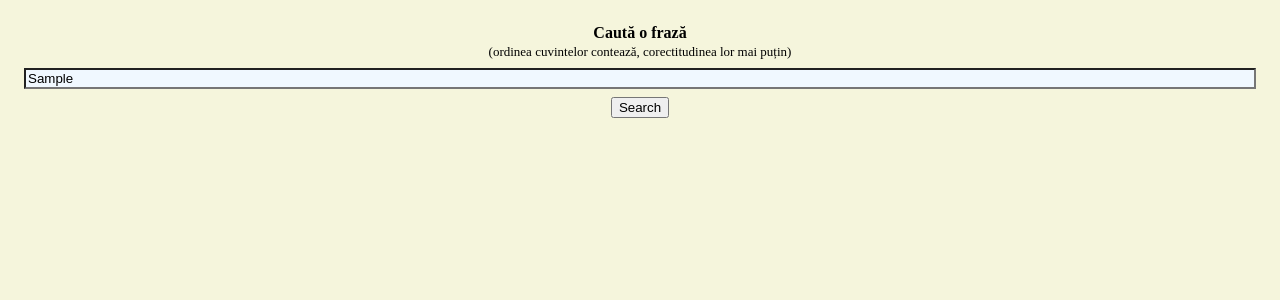
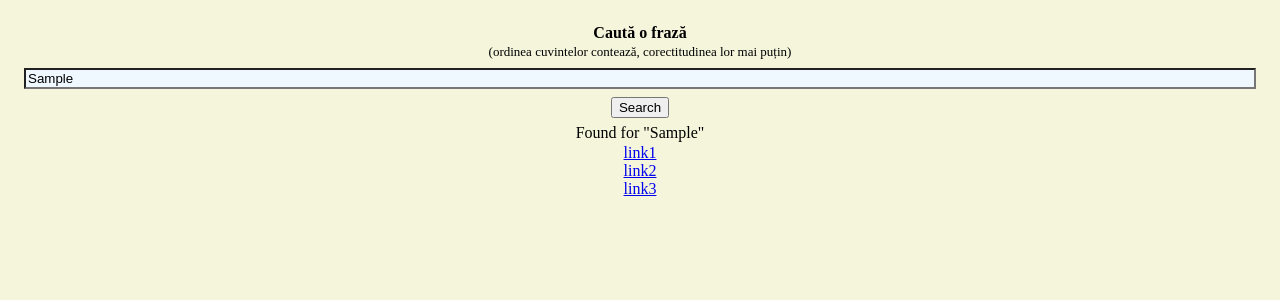
Before and after one commit to adrhc/autorizatii-de-construire-certificate-de-urbanism-ui, a React (Vite) app: page / in a window 1280 px wide. Both pictures are taken after typing "Sample" into the empty fields and a click on the button "Search". Shown: the top 300 px of the page. Built offline with nearby package versions, Linux system fonts and the light colour scheme.

Commit message:
links.css

```diff
--- a/package.json
+++ b/package.json
@@ -11,6 +11,7 @@
     "format": "prettier --write ./src"
   },
   "dependencies": {
+    "lodash": "^4.17.21",
     "react": "^18.2.0",
     "react-dom": "^18.2.0"
   },
--- a/src/App.tsx
+++ b/src/App.tsx
@@ -1,8 +1,25 @@
 import { useState } from 'react';
+import search from './lib/search';
+import Links, { LinksParams } from './ui/links';
 import './App.css';
 
 function App() {
   const [query, setQuery] = useState('');
+  const [linksParams, setLinksParams] = useState({} as LinksParams);
+
+  /*useEffect(() => {
+    !!query && search(query).then((it) => setLinks(it));
+  }, [query]);*/
+
+  // https://www.carlrippon.com/using-lodash-debounce-with-react-and-ts/
+  /*const debouncedSearch = debounce((query: string) => {
+    !!query && search(query).then((it) => setLinks(it));
+  }, 300);*/
+
+  function onSearch() {
+    setLinksParams({ query: '' } as LinksParams);
+    !!query && search(query).then((links) => setLinksParams({ query, links }));
+  }
 
   return (
     <>
@@ -18,9 +35,10 @@ function App() {
           onChange={(e) => setQuery(e.target.value)}
         />
       </div>
-      <button className="search" onClick={() => alert(query)}>
+      <button className="search" onClick={onSearch}>
         Search
       </button>
+      <Links query={linksParams.query} links={linksParams.links} />
     </>
   );
 }
--- /dev/null
+++ b/src/lib/search.ts
@@ -0,0 +1,3 @@
+export default async function search(query : string): Promise<Array<string>> {
+  return ['link1', 'link2', 'link3'];
+}
--- /dev/null
+++ b/src/ui/links.css
@@ -0,0 +1,11 @@
+div.searched {
+  margin-top: 0.4rem;
+}
+
+div.links {
+  margin-top: 0.1rem;
+}
+
+div.links > a {
+  display: block;
+}
--- /dev/null
+++ b/src/ui/links.tsx
@@ -0,0 +1,25 @@
+import './links.css';
+
+export type LinksParams = {
+  query: string | undefined;
+  links: string[];
+};
+
+export default function Links({ query, links }: LinksParams) {
+  if (query === undefined) {
+    return <></>;
+  } else if (links && links.length) {
+    return (
+      <>
+        <div className="searched">Found for "{query}"</div>
+        <div className="links">
+          {links.map((l) => (
+            <a href={l}>{l}</a>
+          ))}
+        </div>
+      </>
+    );
+  } else {
+    return <div className="searched">Found nothing for "{query}"</div>;
+  }
+}
```
Also changed, not shown: 1 other file (tests, documents, lock files or other folders). Lines whose indentation alone changed are shown as unchanged.
